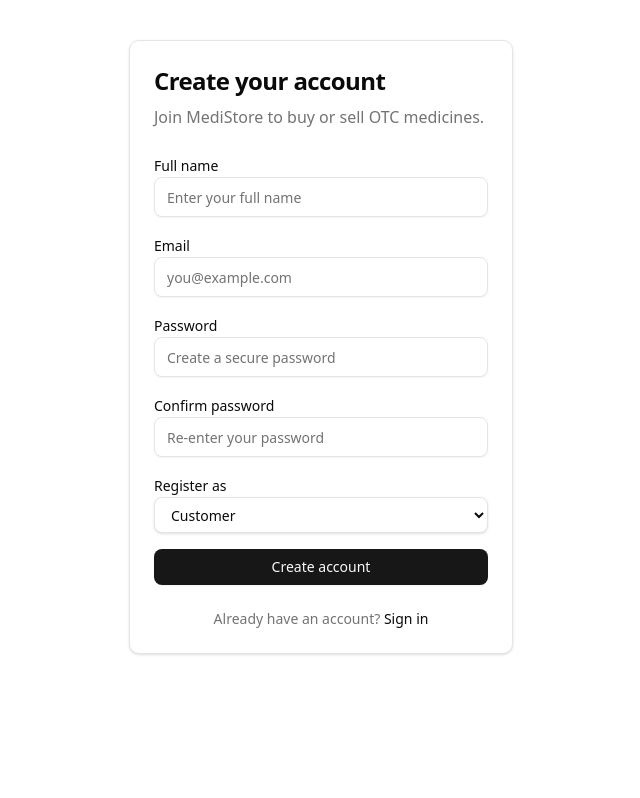
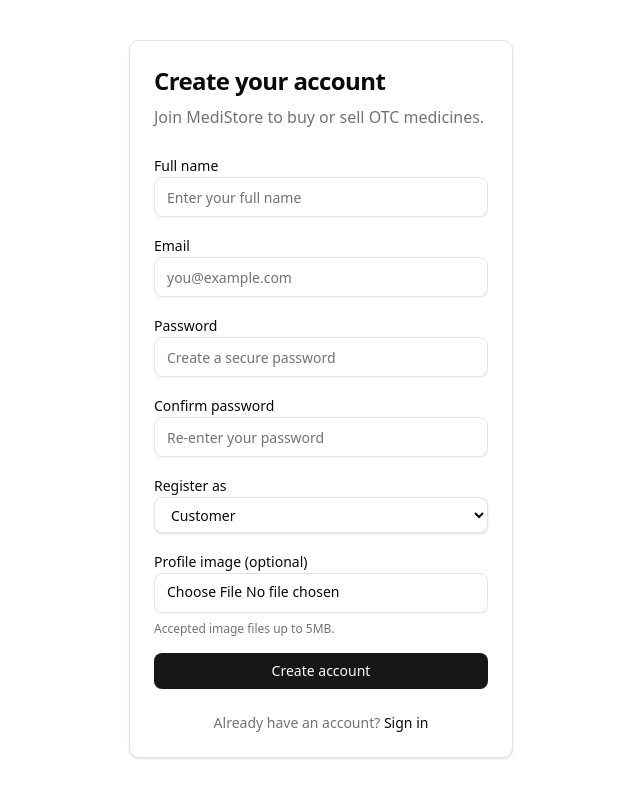
Before and after one commit to Piash2K/medi-store-client, a Next.js app: page /register in a window 1280 px wide. Shown: the whole page, without its empty margins (319-959 px from the left). Built offline with nearby package versions, Linux system fonts and the light colour scheme.

Commit message:
image upload functionalites added using cloudinary

```diff
--- a/src/components/modules/auth/register/RegisterForm.tsx
+++ b/src/components/modules/auth/register/RegisterForm.tsx
@@ -2,14 +2,16 @@
 
 import * as React from "react";
 import Link from "next/link";
+import Image from "next/image";
 import { useRouter } from "next/navigation";
-import { Controller, useForm } from "react-hook-form";
+import { Controller, useForm, useWatch } from "react-hook-form";
 import Swal from "sweetalert2";
 import { toast } from "react-toastify";
 
 import { Button } from "@/components/ui/button";
 import { Input } from "@/components/ui/input";
-import { registerUser } from "@/services/auth";
+
+const MAX_IMAGE_SIZE_BYTES = 5 * 1024 * 1024;
 
 type RegisterFormData = {
   name: string;
@@ -17,6 +19,7 @@ type RegisterFormData = {
   password: string;
   confirmPassword: string;
   role: "CUSTOMER" | "SELLER";
+  profileImage?: FileList;
 };
 
 export default function RegisterForm() {
@@ -31,6 +34,24 @@ export default function RegisterForm() {
     },
   });
 
+  const selectedProfileImage = useWatch({ control: form.control, name: "profileImage" });
+  const selectedImage = selectedProfileImage?.[0];
+  const [imagePreviewUrl, setImagePreviewUrl] = React.useState<string | null>(null);
+
+  React.useEffect(() => {
+    if (!selectedImage) {
+      setImagePreviewUrl(null);
+      return;
+    }
+
+    const objectUrl = URL.createObjectURL(selectedImage);
+    setImagePreviewUrl(objectUrl);
+
+    return () => {
+      URL.revokeObjectURL(objectUrl);
+    };
+  }, [selectedImage]);
+
   const onSubmit = async (data: RegisterFormData) => {
     try {
       if (data.password !== data.confirmPassword) {
@@ -42,16 +63,50 @@ export default function RegisterForm() {
         return;
       }
 
-      const payload = {
-        name: data.name,
-        email: data.email,
-        password: data.password,
-        role: data.role,
-      };
+      const imageFile = data.profileImage?.[0];
+      if (imageFile) {
+        if (!imageFile.type.startsWith("image/")) {
+          await Swal.fire({
+            icon: "warning",
+            title: "Invalid image",
+            text: "Please upload a valid image file.",
+          });
+          return;
+        }
 
-      const result = await registerUser(payload);
+        if (imageFile.size > MAX_IMAGE_SIZE_BYTES) {
+          await Swal.fire({
+            icon: "warning",
+            title: "Image too large",
+            text: "Image size must be 5MB or less.",
+          });
+          return;
+        }
+      }
 
-      if (!result?.success) {
+      const payload = new FormData();
+      payload.append("name", data.name);
+      payload.append("email", data.email);
+      payload.append("password", data.password);
+      payload.append("role", data.role);
+
+      if (imageFile) {
+        payload.append("profileImage", imageFile);
+      }
+
+      const response = await fetch(`${process.env.NEXT_PUBLIC_API_URL}/auth/register`, {
+        method: "POST",
+        body: payload,
+      });
+
+      let result: { success?: boolean; message?: string } | null = null;
+      try {
+        result = (await response.json()) as { success?: boolean; message?: string };
+      } catch {
+        result = null;
+      }
+
+      if (!response.ok || !result?.success) {
         toast.error(result?.message || "Registration failed. Please try again.");
         return;
       }
@@ -216,6 +271,38 @@ export default function RegisterForm() {
             )}
           />
 
+          <Controller
+            name="profileImage"
+            control={form.control}
+            render={({ field }) => (
+              <div className="space-y-2">
+                <label htmlFor="register-profile-image" className="text-sm font-medium">
+                  Profile image (optional)
+                </label>
+                <Input
+                  ref={field.ref}
+                  id="register-profile-image"
+                  type="file"
+                  accept="image/*"
+                  name={field.name}
+                  onBlur={field.onBlur}
+                  onChange={(event) => field.onChange(event.target.files)}
+                />
+                <p className="text-xs text-muted-foreground">Accepted image files up to 5MB.</p>
+                {imagePreviewUrl ? (
+                  <Image
+                    src={imagePreviewUrl}
+                    alt="Selected profile preview"
+                    width={80}
+                    height={80}
+                    unoptimized
+                    className="h-20 w-20 rounded-full border object-cover"
+                  />
+                ) : null}
+              </div>
+            )}
+          />
+
           <Button
             type="submit"
             className="w-full"
--- a/src/services/auth/index.ts
+++ b/src/services/auth/index.ts
@@ -59,14 +59,19 @@ export const loginUser = async (userData: FieldValues) => {
 
 export const registerUser = async (userData: FieldValues) => {
   try {
+    const isFormDataPayload = userData instanceof FormData;
     const response = await fetch(
       `${process.env.NEXT_PUBLIC_API_URL}/auth/register`,
       {
         method: "POST",
-        headers: {
-          "Content-Type": "application/json",
-        },
-        body: JSON.stringify(userData),
+        ...(isFormDataPayload
+          ? { body: userData }
+          : {
+              headers: {
+                "Content-Type": "application/json",
+              },
+              body: JSON.stringify(userData),
+            }),
       },
     );
 
```
